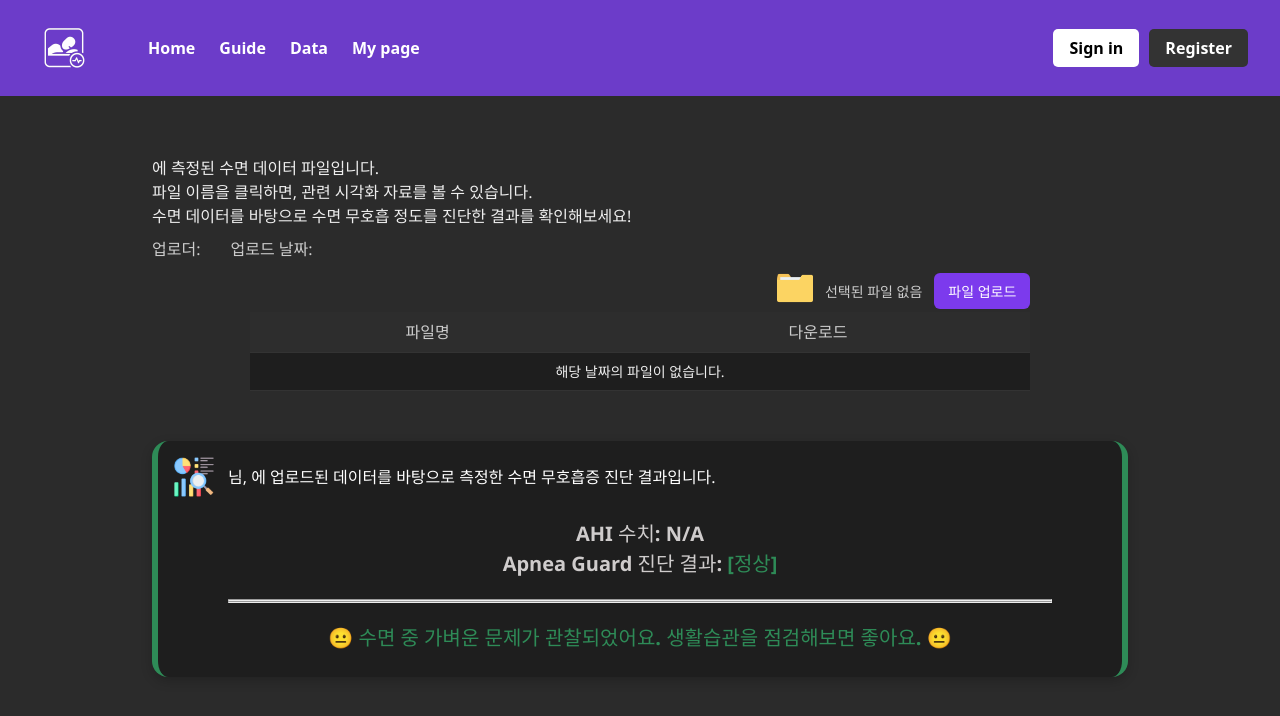
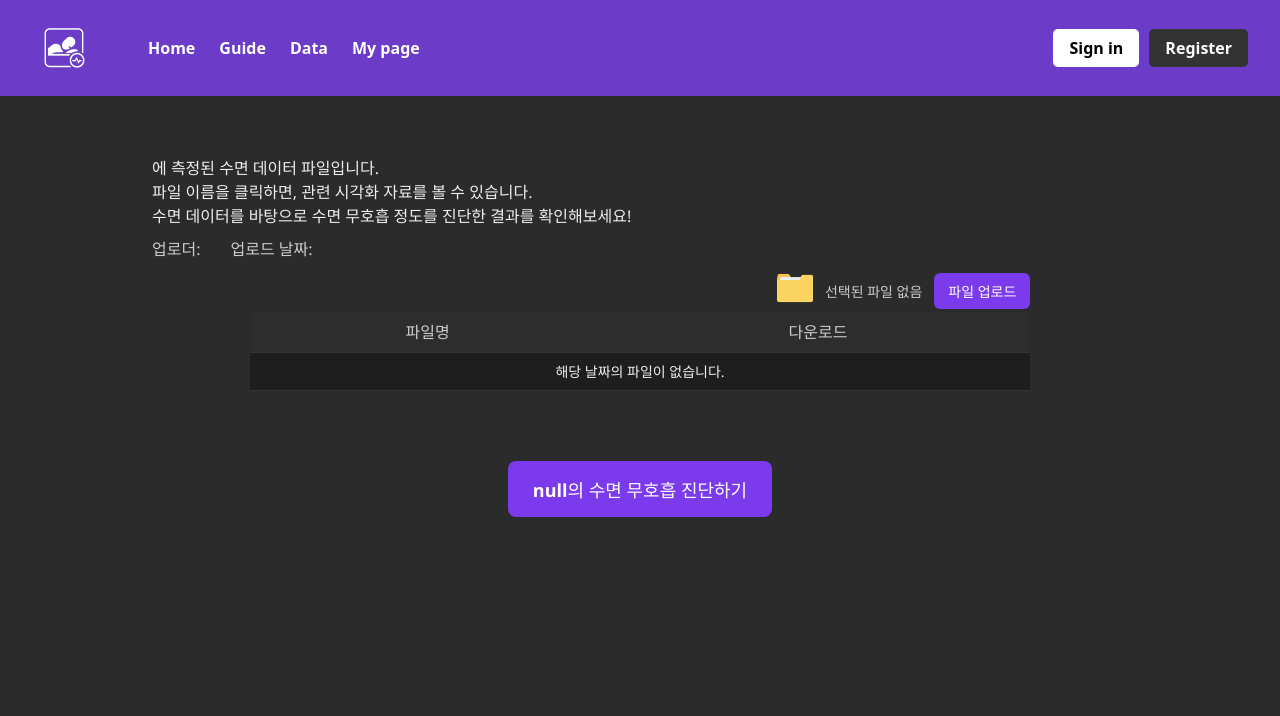
Before and after one commit to Team6forbreathing/FE, a React (Vite) app: page /FileList in a window 1280 px wide. Shown: the top 716 px of the page. Built offline with nearby package versions, Linux system fonts and the light colour scheme.

Commit message:
file list update

```diff
--- a/src/pages/FileList.jsx
+++ b/src/pages/FileList.jsx
@@ -94,7 +94,7 @@ function FileList() {
       console.error('Error fetching data:', err.response?.data || err.message);
       setError('데이터를 불러오는 중 오류가 발생했습니다.');
       setFiles([]);
-      setAhi(10); // 에러 시 기본값
+      setAhi(30); // 에러 시 기본값
     } finally {
       setIsLoading(false);
     }
@@ -181,6 +181,17 @@ function FileList() {
       console.error('Error downloading file:', err.response?.data || err.message);
       alert('파일 다운로드 중 오류가 발생했습니다.');
     }
+  };
+
+  const [showResult, setShowResult] = useState(false);
+  const [isDiagnosing, setIsDiagnosing] = useState(false);
+
+  const handleDiagnosisClick = () => {
+    setIsDiagnosing(true);
+    setTimeout(() => {
+      setShowResult(true);
+      setIsDiagnosing(false);
+    }, 7500);
   };
 
   const severity1 = ahi !== null ? getSeverity1(ahi) : '[정상]';
@@ -275,6 +286,19 @@ function FileList() {
           </table>
         </div>
 
+        <div className="diagnosis-section">
+          {!showResult ? (
+            isDiagnosing ? (
+              <div className="spinner-container">
+                <div className="spinner"></div>
+                <p>진단 중입니다. 잠시만 기다려 주세요...</p>
+              </div>
+            ) : (
+              <button onClick={handleDiagnosisClick} className="diagnosis-button">
+                {`${date}의 수면 무호흡 진단하기`}
+              </button>
+            )
+          ) : (
             <div className={`result-box ${getSeverityClass(severity1)}`}>
               <img src={resultIcon} alt="진단 결과 아이콘" className="result-icon" />
               <p className="ahi-title">
@@ -288,6 +312,9 @@ function FileList() {
               <hr />
               <p className="ahi-description">{severity2}</p>
             </div>
+          )}
+        </div>
+
       </div>
     </>
   );
--- a/src/styles/FileList.css
+++ b/src/styles/FileList.css
@@ -214,3 +214,52 @@
 .upload-button:hover {
   background-color: #6d28d9;
 }
+
+.diagnosis-button {
+  padding: 15px 25px;
+  font-size: 18px;
+  background-color: #7c3aed;
+  border: none;
+  border-radius: 8px;
+  cursor: pointer;
+  font-weight: bold;
+  margin-top: 30px;
+  color: white;
+}
+
+.diagnosis-button:hover {
+  background-color: #6d28d9;
+}
+
+.diagnosis-section {
+  display: flex;
+  flex-direction: column;
+  align-items: center;
+  margin-top: 40px;
+}
+
+.spinner-container {
+  display: flex;
+  flex-direction: column;
+  align-items: center;
+  gap: 12px;
+}
+
+.spinner {
+  border: 6px solid #f3f3f3;
+  border-top: 6px solid #a710af;
+  border-radius: 50%;
+  width: 40px;
+  height: 40px;
+  animation: spin 1s linear infinite;
+}
+
+@keyframes spin {
+  0% {
+    transform: rotate(0deg);
+  }
+
+  100% {
+    transform: rotate(360deg);
+  }
+}
```
Lines whose indentation alone changed are shown as unchanged.
